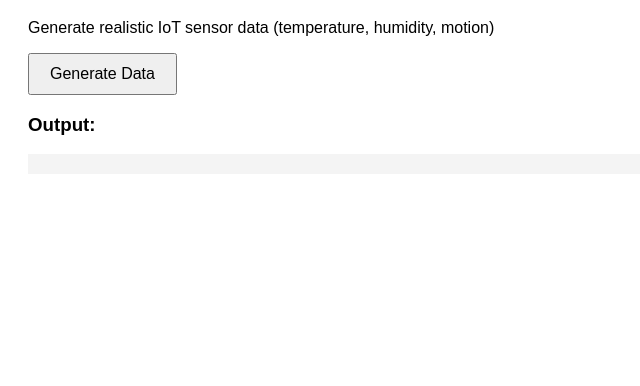
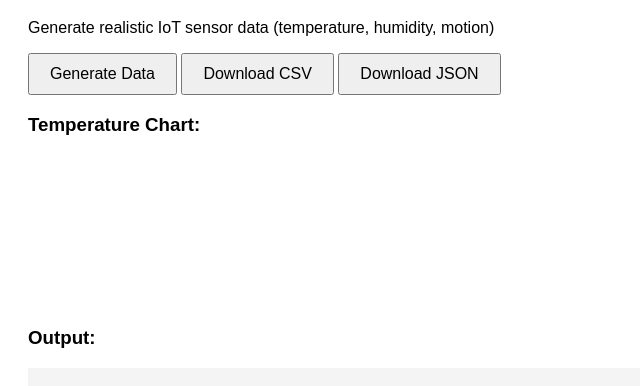
Before and after one commit to Maulina2705/iot-dataset-generator, a plain HTML site: page docs/index.html in a window 1280 px wide. Shown: the part 90-476 px from the top of the page, without its empty margins (0-640 px from the left). Drawn offline with Linux system fonts and the light colour scheme.

Commit message:
Tambahin tombol + canvas grafik

```diff
--- a/docs/index.html
+++ b/docs/index.html
@@ -10,6 +10,11 @@
   <p>Generate realistic IoT sensor data (temperature, humidity, motion)</p>
 
   <button onclick="generateData()">Generate Data</button>
+  <button onclick="downloadCSV()">Download CSV</button>
+  <button onclick="downloadJSON()">Download JSON</button>
+
+  <h3>Temperature Chart:</h3>
+  <canvas id="chart"></canvas>
 
   <h3>Output:</h3>
   <pre id="output"></pre>
```
